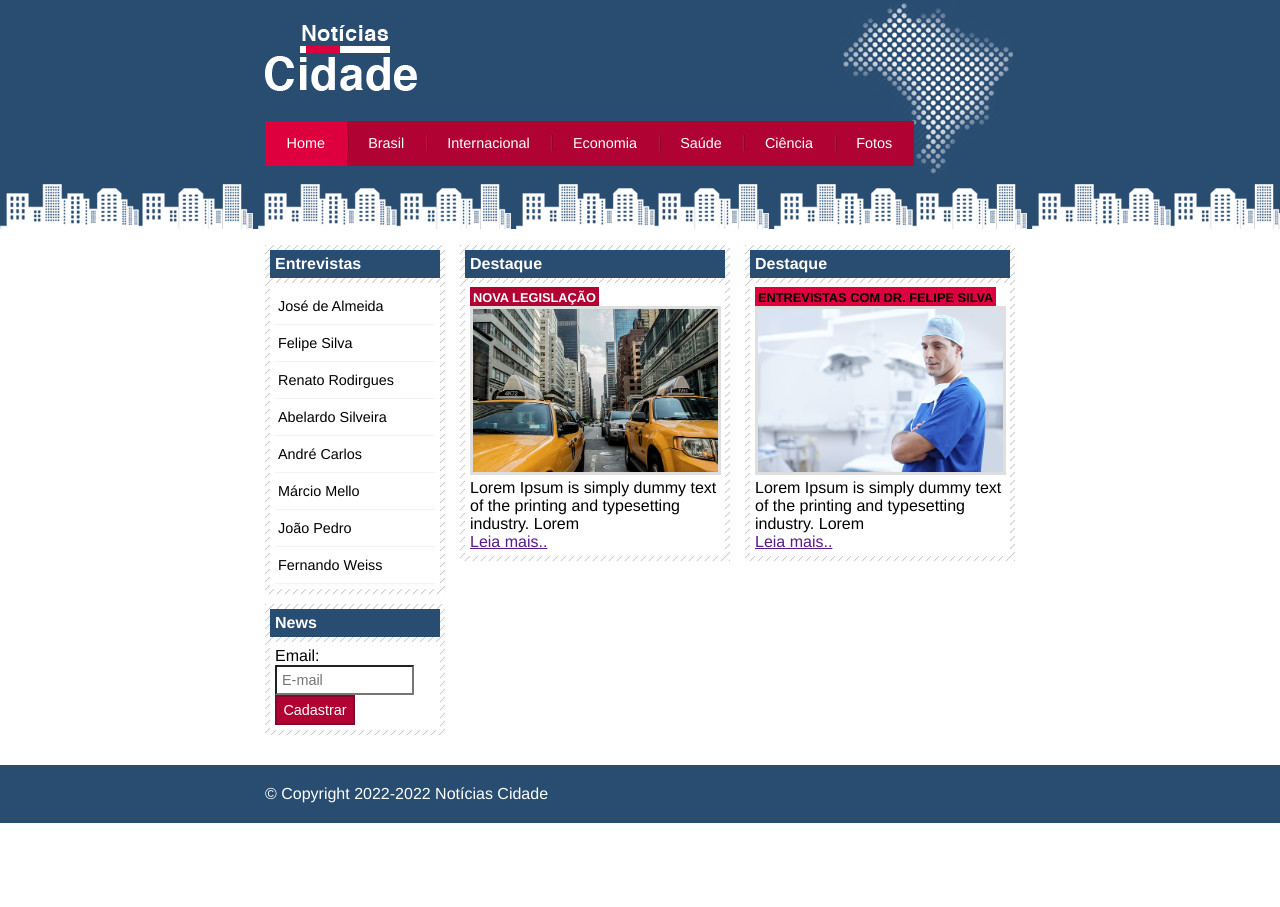
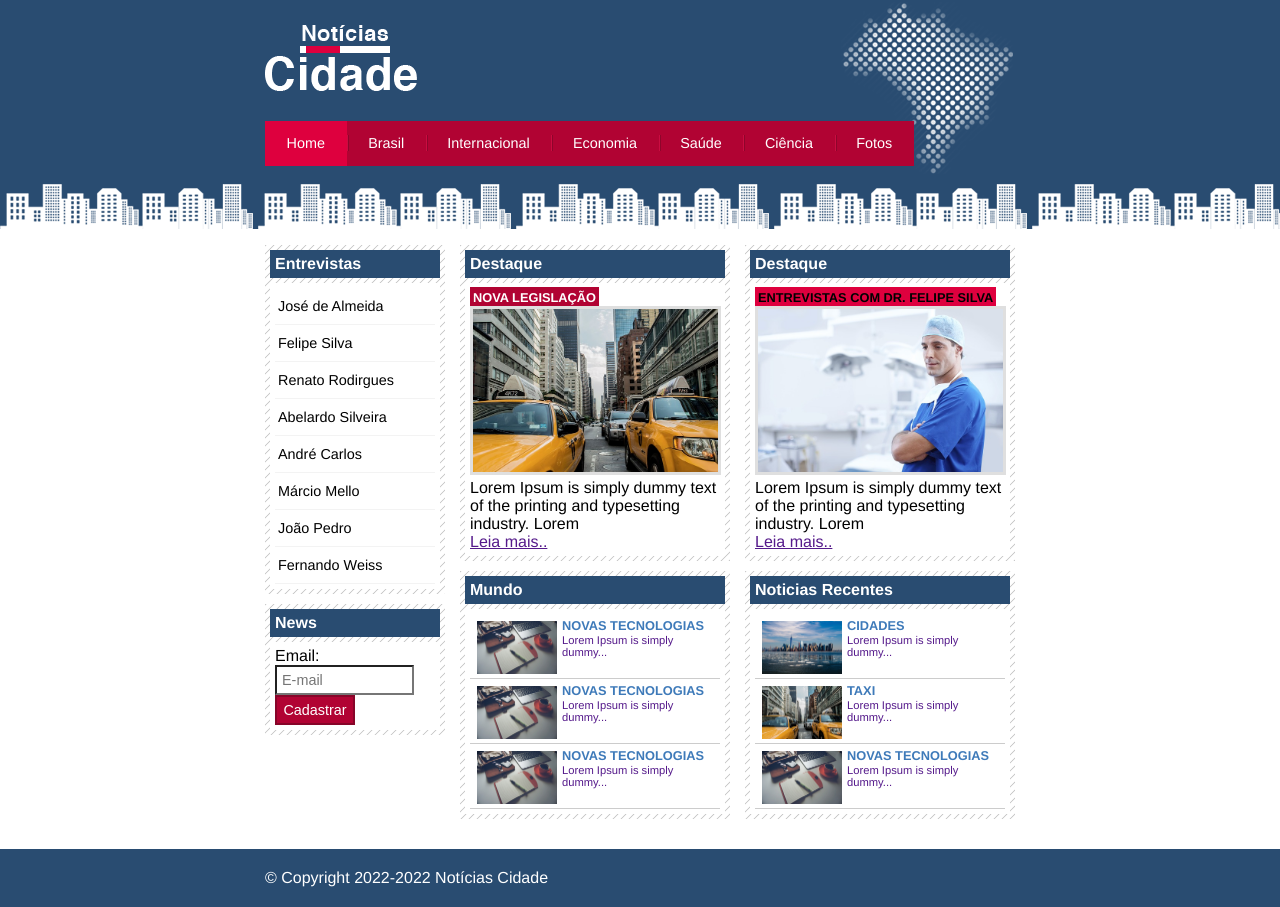
Before and after one commit to DiegoPSantana/site-noticias-cidade, a plain HTML site: page index.html in a window 1280 px wide. Before the commit the page ends 823 px from the top, so only its background shows below. Drawn offline with Linux system fonts and the light colour scheme.

Commit message:
Formatando as colunas de baixo

```diff
--- a/css/style.css
+++ b/css/style.css
@@ -192,6 +192,38 @@ img.imagem-principal {
   background-color: #de003e;
 }
 
+/* Formatando a lista-de-noticias
+ */
+#lista-noticias li {
+  padding: 2px;
+  border-bottom: 1px solid #ccc;
+  height: 60px;
+}
+
+#lista-noticias li a img {
+  float: left;
+  margin: 5px;
+}
+
+#lista-noticias li a {
+  text-decoration: none;
+}
+
+#lista-noticias li a h3 {
+  font-size: 0.8em;
+  padding: 0;
+  color: #3e7ab9;
+}
+
+#lista-noticias li a p {
+  font-size: 0.7em;
+}
+
+#lista-noticias li:hover {
+  background: #eee;
+  cursor: pointer;
+}
+
 /*===============================================================================================*/
 
 /*Rodapé*/
--- a/index.html
+++ b/index.html
@@ -39,6 +39,42 @@
                             <a href="">Leia mais..</a>
                         </div>
                     </div>
+
+                    <div class="caixa">
+                        <h2>Mundo</h2>
+                        <div class="caixa-conteudo">
+                            <ul id="lista-noticias">
+                            <li>
+                                <a href="">
+                                <img src="img/tecnologia.jpg" width="80">
+                                <h3>Novas tecnologias</h3>
+                                <p>
+                                Lorem Ipsum is simply dummy...
+                                </p>
+                                </a>
+                            </li>
+                            <li>
+                                <a href="">
+                                <img src="img/tecnologia.jpg" width="80">
+                                <h3>Novas tecnologias</h3>
+                                <p>
+                                Lorem Ipsum is simply dummy...
+                                </p>
+                                </a>
+                            </li>
+                            <li>
+                                <a href="">
+                                <img src="img/tecnologia.jpg" width="80">
+                                <h3>Novas tecnologias</h3>
+                                <p>
+                                Lorem Ipsum is simply dummy...
+                                </p>
+                                </a>
+                            </li>
+                            </ul>
+
+                        </div>
+                    </div>
                 </div>
 
                 <div id="secundario">
@@ -52,6 +88,41 @@
                             industry. Lorem
                             </p>
                             <a href="">Leia mais..</a>
+                        </div>
+                    </div>
+                    <div class="caixa">
+                        <h2>Noticias Recentes</h2>
+                        <div class="caixa-conteudo">
+                            <ul id="lista-noticias">
+                            <li>
+                                <a href="">
+                                <img src="img/cidade.jpg" width="80">
+                                <h3>Cidades</h3>
+                                <p>
+                                Lorem Ipsum is simply dummy...
+                                </p>
+                                </a>
+                            </li>
+                            <li>
+                                <a href="">
+                                <img src="img/taxi.jpg" width="80">
+                                <h3>Taxi</h3>
+                                <p>
+                                Lorem Ipsum is simply dummy...
+                                </p>
+                                </a>
+                            </li>
+                            <li>
+                                <a href="">
+                                <img src="img/tecnologia.jpg" width="80">
+                                <h3>Novas tecnologias</h3>
+                                <p>
+                                Lorem Ipsum is simply dummy...
+                                </p>
+                                </a>
+                            </li>
+                            </ul>
+
                         </div>
                     </div>
                 </div>
```
Also changed, not shown: img/colunas-baixo.png (added), 1 other file.
